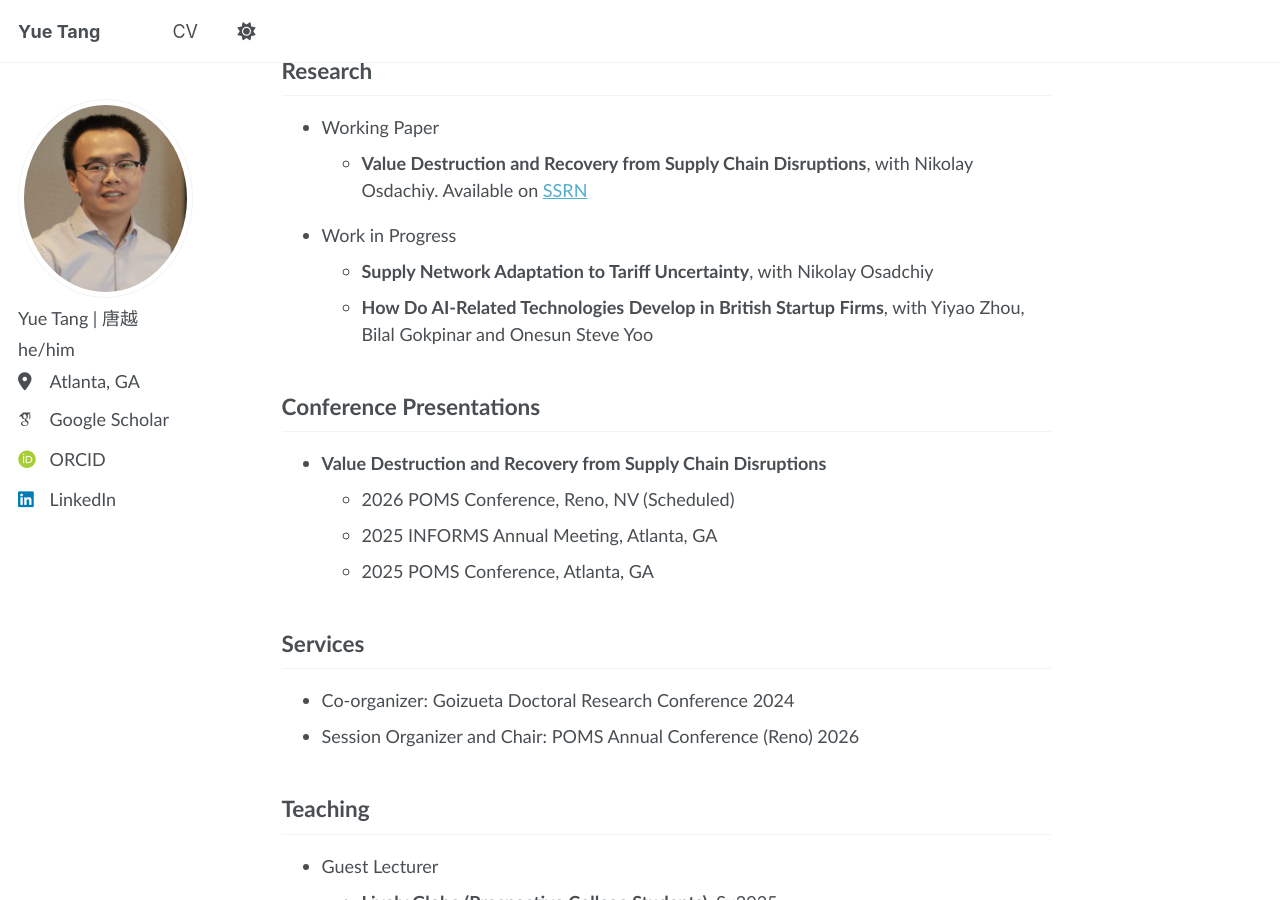
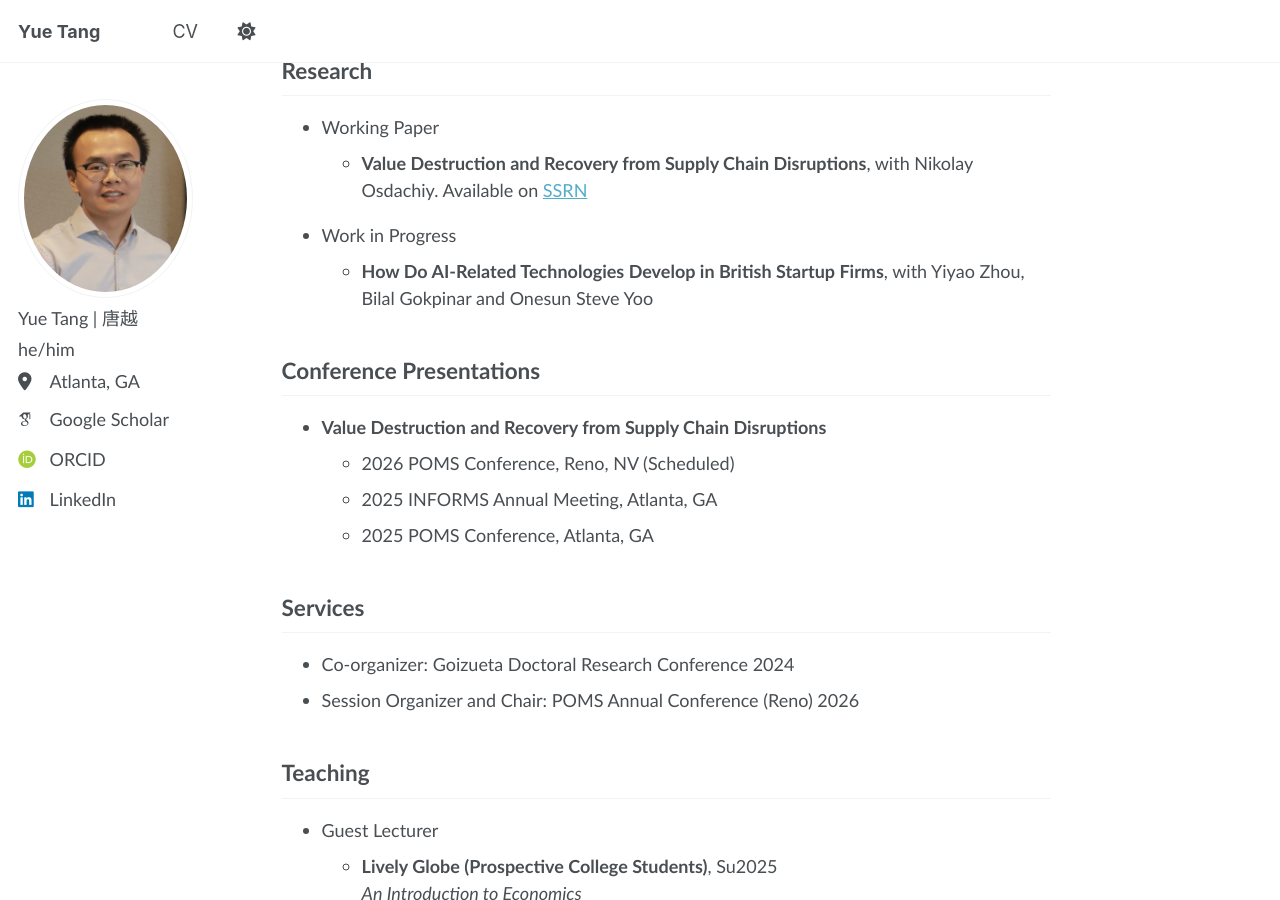
Before and after one commit to YueTang-YT/YueTang-YT.github.io, a Jekyll site: the page built from _pages/about.md, in a window 1280 px wide and 900 px high, scrolled down 740 px. Built offline with Jekyll 4.4.1, drawn with Linux system fonts in a browser that asks for light colours; some web fonts are replaced.

Commit message:
Remove project 'Supply Network Adaptation to Tariff Uncertainty'
Removed a project entry from the about page.

```diff
--- a/_pages/about.md
+++ b/_pages/about.md
@@ -42,9 +42,6 @@ My research lies at the intersection of operations management and empirical meth
 <ul>
   <li style="list-style-type: disc;">Work in Progress
     <ul>
-      <li style="list-style-type: circle;">
-        <b>Supply Network Adaptation to Tariff Uncertainty</b>, with Nikolay Osadchiy
-      </li>
       <li style="list-style-type: circle;">
         <b>How Do AI-Related Technologies Develop in British Startup Firms</b>, with Yiyao Zhou, Bilal Gokpinar and Onesun Steve Yoo
       </li>
```
